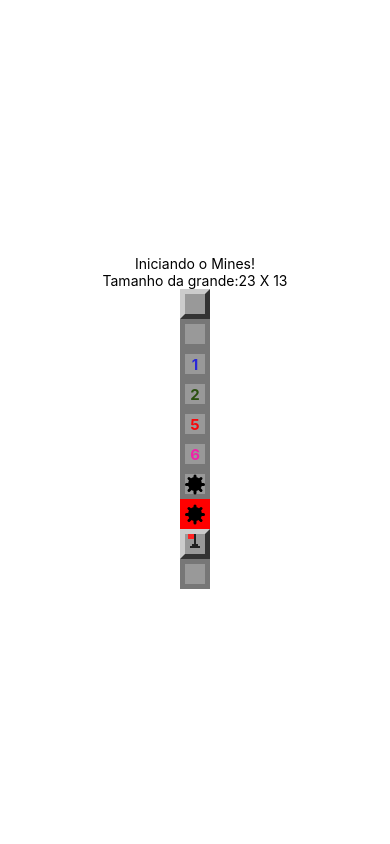
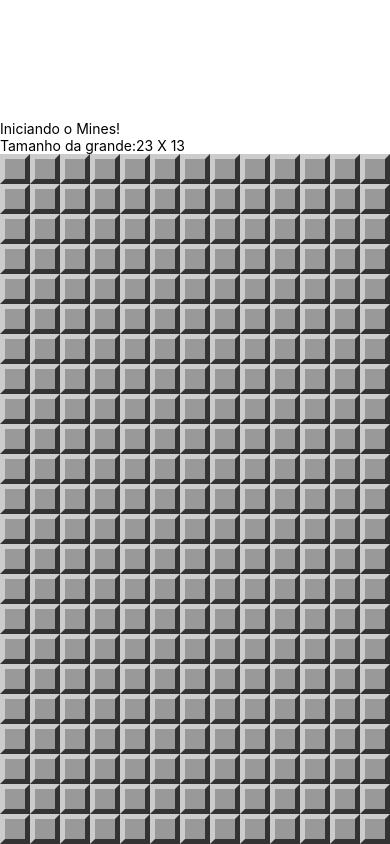
Before and after one commit to luizAlbuquerque0/Mines, a React Native app: screen / in a window 390 px wide. Built offline with nearby package versions, Linux system fonts and the light colour scheme.

Commit message:
feat: implementing mineField component

```diff
--- a/src/App.js
+++ b/src/App.js
@@ -1,9 +1,15 @@
-import React from "react";
+import React, { useEffect, useState } from "react";
 import { Text, View, StyleSheet } from "react-native"
 import params from "./params";
 import Field from "./components/Field";
+import { createMinedBoard } from "./functions";
+import MineField from "./components/MineField";
 
 export default props => {
+    const cols = params.getColumnsAmount();
+    const rows = params.getRowsAmount();
+    const minesAmount =  Math.ceil(cols * rows * params.difficultLevel);
+    const [board, setBoard] = useState(createMinedBoard(rows, cols, minesAmount));
 
     return(
         <View style={styles.container}>
@@ -11,16 +17,9 @@
             <Text>Tamanho da grande:
                 {params.getRowsAmount()} X {params.getColumnsAmount()}
             </Text>
-            <Field />
-            <Field opened/>
-            <Field opened nearMines={1}/>
-            <Field opened nearMines={2}/>
-            <Field opened nearMines={5}/>
-            <Field opened nearMines={6}/>
-            <Field mined opened/>
-            <Field mined opened exploded/>
-            <Field flagged/>
-            <Field flagged opened/>
+            <View style={styles.board}>
+                <MineField board={board}/>
+            </View>
         </View>
     )
 }
@@ -28,8 +27,11 @@
 
 const styles = StyleSheet.create({
     container:{
-        justifyContent: 'center',
-        alignItems: "center",
-        flex: 1
+        flex:1,
+        justifyContent: 'flex-end'
+    },
+    board:{
+        alignItems: 'center',
+        backgroundColor: "#AAA"
     }
 })
--- /dev/null
+++ b/src/components/MineField.js
@@ -0,0 +1,22 @@
+import React from "react";
+import { StyleSheet, View } from "react-native";
+import Field from "./Field";
+
+
+export default props =>{
+    const rows = props.board.map((row, r) => {
+        const columns = row.map((field, c) =>{
+            return <Field {...Field} key={c}/>
+        })
+
+        return <View key={r} style={{flexDirection:'row'}}>{columns}</View>
+    })
+
+    return <View style={styles.container}>{rows}</View>
+}
+
+const styles = StyleSheet.create({
+    container:{
+        backgroundColor : '#EEE'
+    }
+});
--- /dev/null
+++ b/src/functions.js
@@ -0,0 +1,42 @@
+
+
+const createBoard = (rows, columns)=>{
+    return Array(rows).fill(0).map((_, row) =>{
+        return Array(columns).fill(0).map((_, column) =>{
+            return {
+                row,
+                column,
+                opened: false,
+                flagged: false,
+                mined: false,
+                exploded: false,
+                nearMines: 0
+            }
+        })
+    })
+}
+
+const spreadMines = (board, minesAmount) => {
+    const rows = board.length;
+    const columns = board[0].length;
+    let minesPlanted = 0;
+
+    while(minesPlanted < minesAmount){
+        const rowSel = parseInt(Math.random() * rows, 10);
+        const columnSel = parseInt(Math.random() * columns, 10);
+
+        if(!board[rowSel][columnSel].mined){
+            board[rowSel][columnSel].mined = true;
+            minesPlanted++;
+        }
+    }
+}
+
+
+const createMinedBoard = (rows, columns, minesAmount) => {
+    const board = createBoard(rows,columns);
+    spreadMines(board, minesAmount);
+    return board;
+}
+
+export { createMinedBoard };
```
